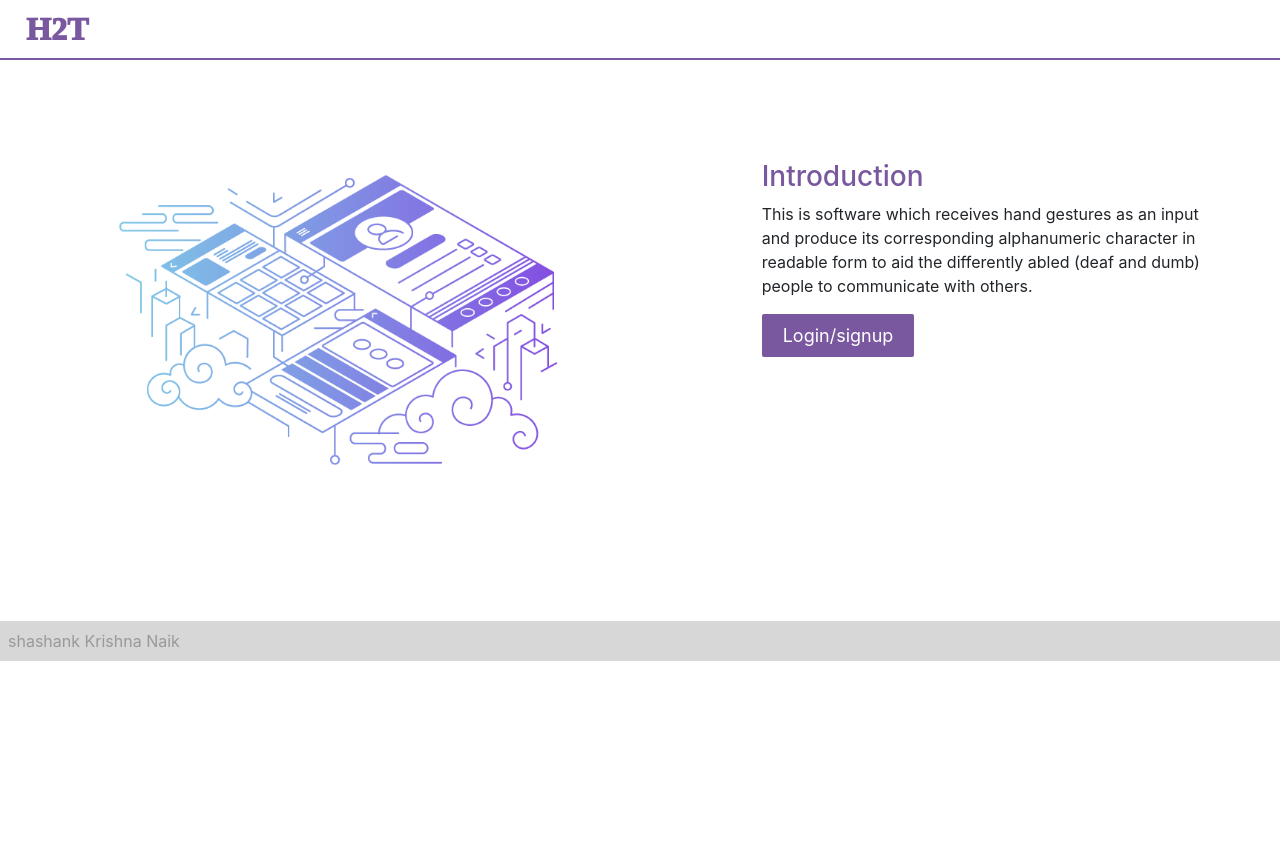
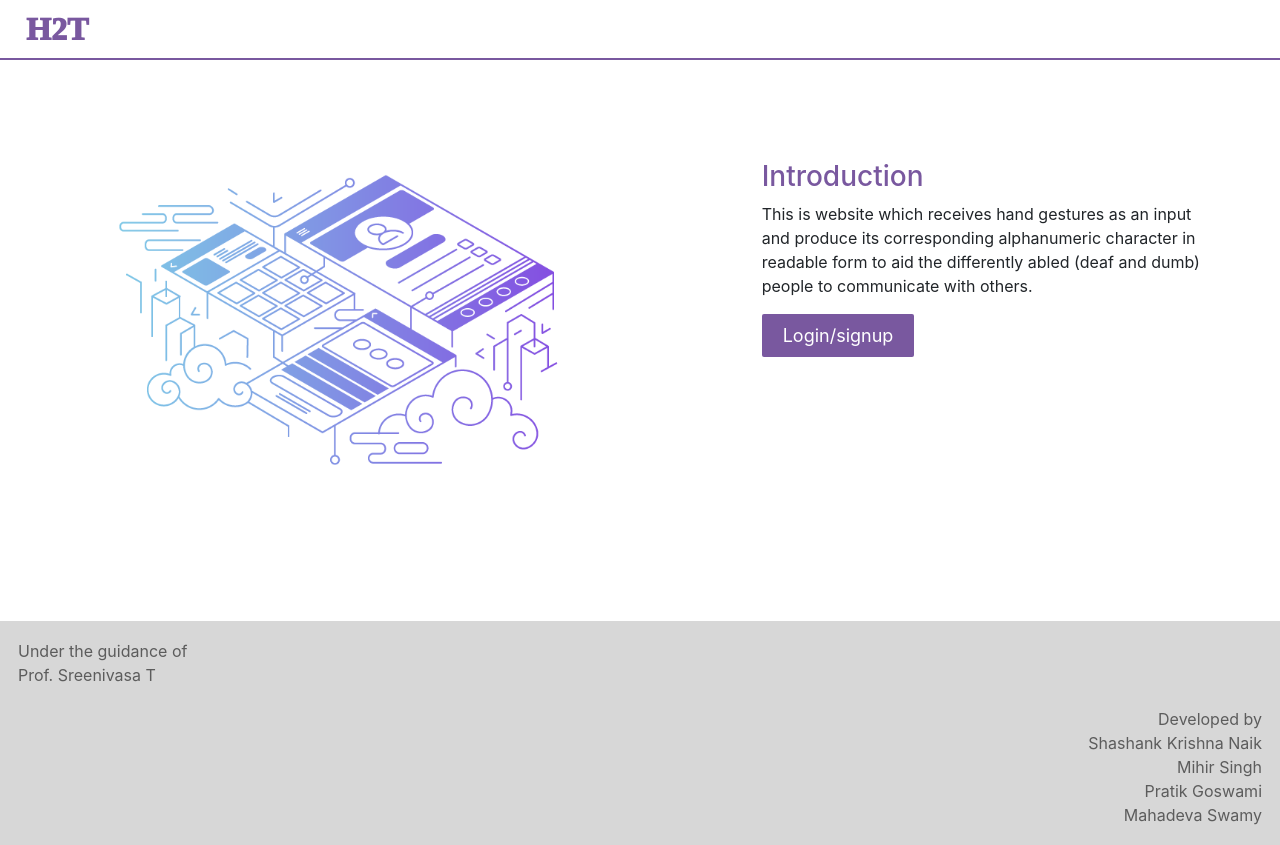
Before and after one commit to ShashankKNaik/alpha-numeric-recognition-using-handgestures, a Node server app: page / in a window 1280 px wide. Before the commit the page ends 661 px from the top, so only its background shows below. Run offline with Node 20, Linux system fonts and the light colour scheme; some libraries are stand-ins or nearby versions; some web fonts are replaced.

Commit message:
[Shashank] minor changes

```diff
--- a/views/css/style.css
+++ b/views/css/style.css
@@ -72,7 +72,7 @@ button>a,a:hover{
 .footer{
     background-color: #d7d7d7;
     padding: 8px;
-    color: #999999;
+    color: #5c5c5c;
     margin-top: 50px;
 }
 .capture{
@@ -129,6 +129,17 @@ button>a,a:hover{
 .error{
     color: red;
 }
+.left-footer,.right-footer{
+    width: 100%;
+    padding: 10px;
+}
+.left-footer{
+    text-align: left;
+}
+.right-footer{
+    text-align: right;
+}
+
 @media screen and (max-width:575px) {
     .img{
         display: none;
--- a/views/home.ejs
+++ b/views/home.ejs
@@ -44,7 +44,7 @@
             <div class="intro">
               <h3>Introduction</h3>
               <p>
-                This is software which receives hand gestures as an input and produce its corresponding alphanumeric character in readable form to aid the differently abled (deaf and dumb) people  to communicate with others.
+                This is website which receives hand gestures as an input and produce its corresponding alphanumeric character in readable form to aid the differently abled (deaf and dumb) people  to communicate with others.
               </p>
               <button><a href="/login">Login/signup</a></button>
             </div>
@@ -53,7 +53,17 @@
     </div>
 
     <div class="footer">
-      shashank Krishna Naik
+      <div class="left-footer">
+        Under the guidance of <br>
+        Prof. Sreenivasa T
+      </div>
+      <div class="right-footer">
+        Developed by<br>
+        Shashank Krishna Naik	<br>
+Mihir Singh			<br>
+Pratik Goswami 		<br>
+Mahadeva Swamy
+      </div>
     </div>
 </body>
 
```
